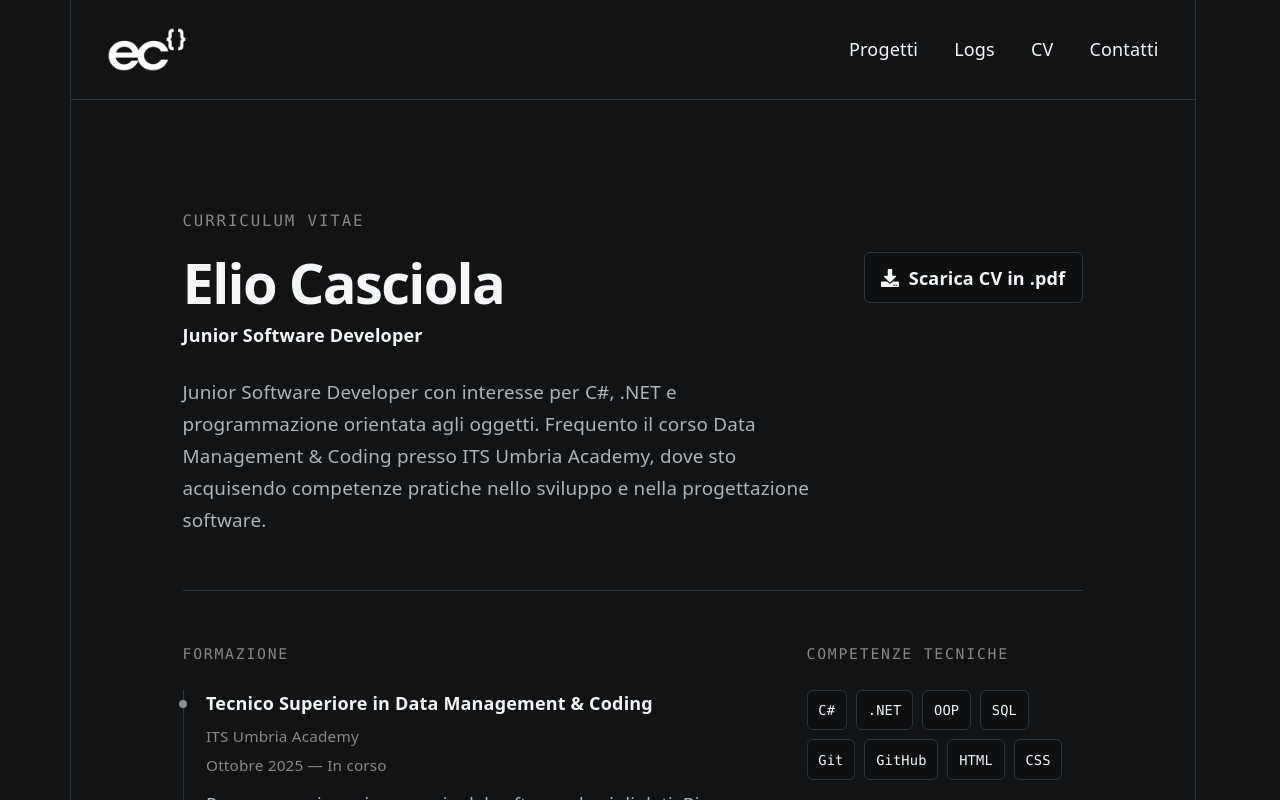
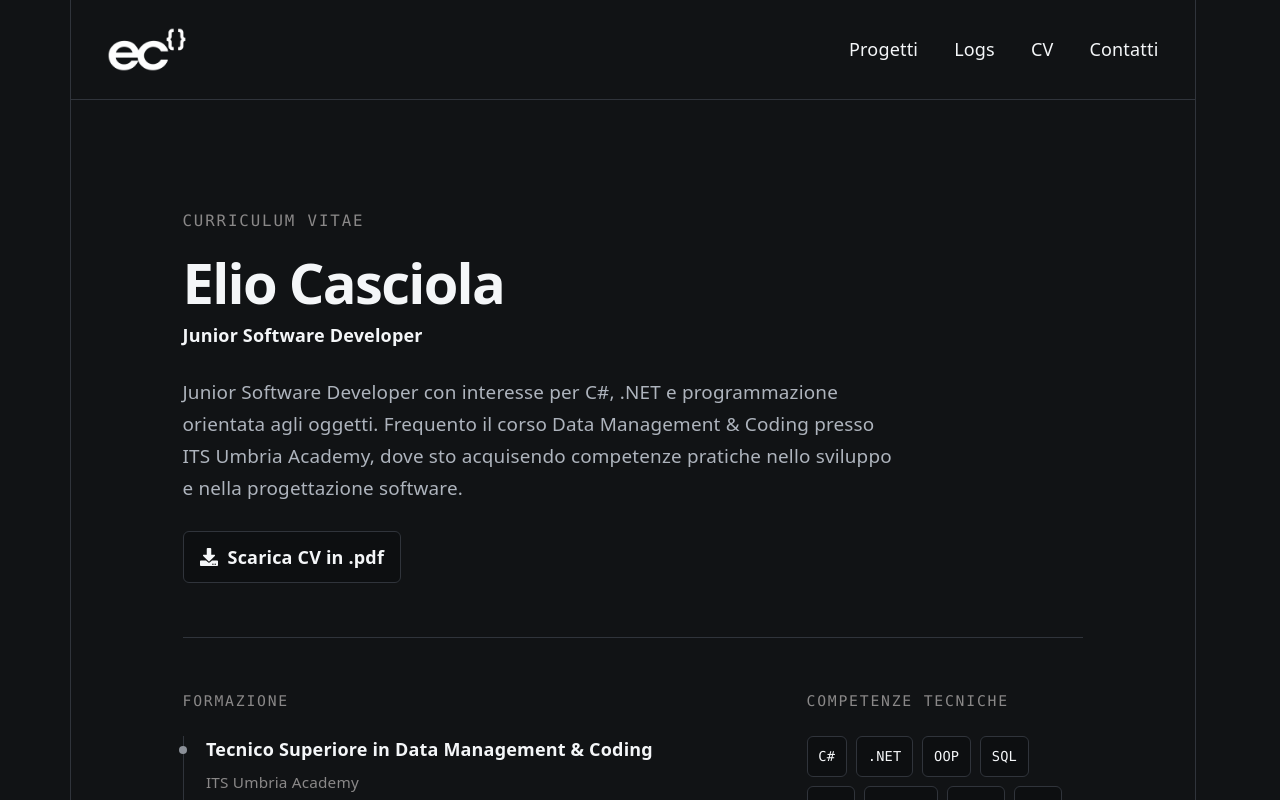
Before and after one commit to ElioCasciola/eliocasciola-dev, a React (Vite) app: page /cv in a window 1280 px wide. Shown: the top 800 px of the page. Built offline with nearby package versions, Linux system fonts and the light colour scheme.

Commit message:
Changed Scarica CV Button position.

```diff
--- a/src/pages/Cv.css
+++ b/src/pages/Cv.css
@@ -11,9 +11,9 @@
 
 .cv-header {
     display: grid;
-    grid-template-columns: minmax(0, 1fr) auto;
+    grid-template-columns: 1fr;
     align-items: start;
-    gap: 2rem;
+    gap: 1.5rem;
     padding-bottom: 3rem;
     border-bottom: 1px solid var(--border);
 }
@@ -37,6 +37,7 @@
 
 .cv-download {
     display: inline-flex;
+    justify-self: start;
     align-items: center;
     justify-content: center;
     gap: 0.55rem;
@@ -203,15 +204,6 @@
 }
 
 @media (max-width: 760px) {
-    .cv-header {
-        grid-template-columns: 1fr;
-        gap: 1.5rem;
-    }
-
-    .cv-download {
-        justify-self: start;
-    }
-
     .cv-layout {
         grid-template-columns: 1fr;
         gap: 2.75rem;
```
